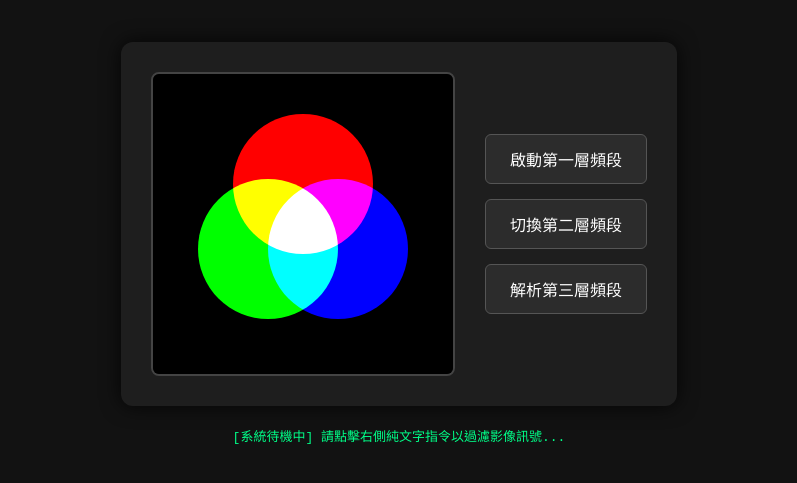
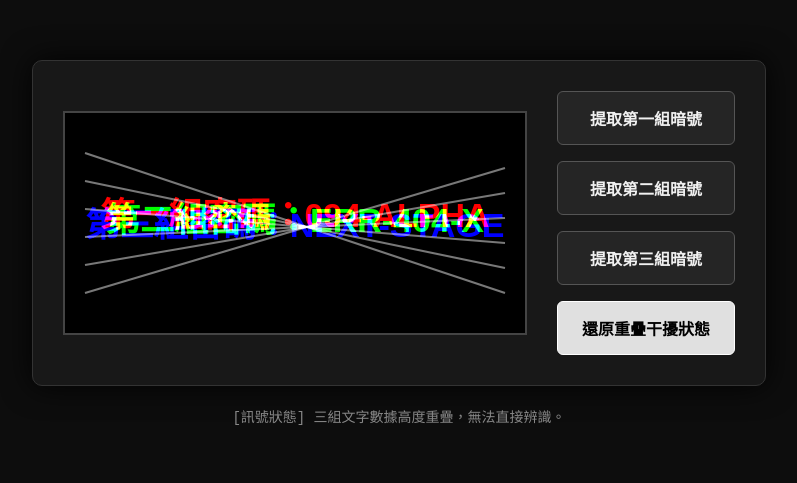
Before and after one commit to pancy0919-commits/mi-pn, a plain HTML site: page index.html in a window 1280 px wide. Shown: the part 157-640 px from the top of the page, without its empty margins (241-1038 px from the left). Drawn offline with Linux system fonts and the light colour scheme.

Commit message:
Update index.html

```diff
--- a/index.html
+++ b/index.html
@@ -2,12 +2,12 @@
 <html lang="zh-TW">
 <head>
 <meta charset="UTF-8">
-<title>機密訊號解析器</title>
+<title>三原色疊層訊號解析器</title>
 <style>
   body {
-    background-color: #121212;
+    background-color: #0d0d0d;
     color: #e0e0e0;
-    font-family: "Microsoft JhengHei", sans-serif;
+    font-family: "Microsoft JhengHei", monospace;
     display: flex;
     flex-direction: column;
     align-items: center;
@@ -15,113 +15,163 @@
     height: 100vh;
     margin: 0;
   }
-  .container {
+  .panel {
     display: flex;
     align-items: center;
     gap: 30px;
-    background: #1e1e1e;
+    background: #181818;
     padding: 30px;
-    border-radius: 12px;
-    box-shadow: 0 0 20px rgba(0,0,0,0.8);
+    border: 1px solid #333;
+    border-radius: 10px;
+    box-shadow: 0 0 30px rgba(0, 0, 0, 0.9);
   }
   canvas {
     border: 2px solid #444;
-    border-radius: 8px;
+    background-color: #000;
   }
   .controls {
     display: flex;
     flex-direction: column;
-    gap: 15px;
+    gap: 16px;
   }
   button {
-    background-color: #2c2c2c;
-    color: #ffffff;
+    background-color: #252525;
+    color: #f0f0f0;
     border: 1px solid #555;
-    padding: 12px 24px;
+    padding: 14px 24px;
     font-size: 16px;
+    font-weight: bold;
     border-radius: 6px;
     cursor: pointer;
-    transition: 0.2s;
+    transition: all 0.2s;
   }
   button:hover {
-    background-color: #444;
-    border-color: #888;
+    background-color: #3a3a3a;
+    border-color: #999;
   }
-  .status {
+  button.active {
+    background-color: #e0e0e0;
+    color: #000;
+    border-color: #fff;
+  }
+  .log {
     margin-top: 20px;
-    font-family: monospace;
-    color: #00ff88;
+    font-size: 14px;
+    color: #888;
   }
 </style>
 </head>
 <body>
 
-  <div class="container">
-    <!-- 動態生成的 RGB 圖片區塊 -->
-    <canvas id="signalImage" width="300" height="300"></canvas>
+  <div class="panel">
+    <!-- 真實三色文字重疊畫布 -->
+    <canvas id="secretCanvas" width="460" height="220"></canvas>
 
-    <!-- 旁邊的三個純文字按鈕（完全沒有 R、G、B 字樣） -->
+    <!-- 右側三個純文字按鍵（絕無 R/G/B 字樣） -->
     <div class="controls">
-      <button onclick="changeLayer(1)">啟動第一層頻段</button>
-      <button onclick="changeLayer(2)">切換第二層頻段</button>
-      <button onclick="changeLayer(3)">解析第三層頻段</button>
+      <button id="btn1" onclick="filterChannel('R')">提取第一組暗號</button>
+      <button id="btn2" onclick="filterChannel('G')">提取第二組暗號</button>
+      <button id="btn3" onclick="filterChannel('B')">提取第三組暗號</button>
+      <button id="btnAll" onclick="filterChannel('ALL')">還原重疊干擾狀態</button>
     </div>
   </div>
 
-  <div class="status" id="statusText">[系統待機中] 請點擊右側純文字指令以過濾影像訊號...</div>
+  <div class="log" id="statusLog">[訊號狀態] 三組文字數據高度重疊，無法直接辨識。</div>
 
 <script>
-  const canvas = document.getElementById('signalImage');
+  const canvas = document.getElementById('secretCanvas');
   const ctx = canvas.getContext('2d');
-  const statusText = document.getElementById('statusText');
+  const statusLog = document.getElementById('statusLog');
 
-  // 預設顯示三色交疊的神秘圖形
-  function drawDefault() {
-    ctx.fillStyle = '#000';
-    ctx.fillRect(0, 0, 300, 300);
-    ctx.globalCompositeOperation = 'screen';
+  // 這裡可以自由修改你要疊在一起的三串文字！
+  const textRed   = "第一組密碼：094-ALPHA";
+  const textGreen = "第二組密碼：ERR-404-X";
+  const textBlue  = "第三組密碼：NEXT-STAGE";
 
-    ctx.fillStyle = 'rgb(255, 0, 0)';
-    ctx.beginPath(); ctx.arc(150, 110, 70, 0, Math.PI * 2); ctx.fill();
+  // 建立一個離屏畫布，用來精準計算 R、G、B 三層疊加後的像素
+  const offCanvas = document.createElement('canvas');
+  offCanvas.width = canvas.width;
+  offCanvas.height = canvas.height;
+  const offCtx = offCanvas.getContext('2d');
 
-    ctx.fillStyle = 'rgb(0, 255, 0)';
-    ctx.beginPath(); ctx.arc(115, 175, 70, 0, Math.PI * 2); ctx.fill();
+  // 繪製三層完全重疊的 RGB 文字
+  function buildLayeredImage() {
+    offCtx.fillStyle = '#000000';
+    offCtx.fillRect(0, 0, offCanvas.width, offCanvas.height);
 
-    ctx.fillStyle = 'rgb(0, 0, 255)';
-    ctx.beginPath(); ctx.arc(185, 175, 70, 0, Math.PI * 2); ctx.fill();
+    // 使用 'lighter' 混合模式，讓紅+綠=黃、紅+藍=洋紅、三色重疊=純白，就像真實的光學濾鏡！
+    offCtx.globalCompositeOperation = 'lighter';
+    offCtx.font = 'bold 34px "Microsoft JhengHei", sans-serif';
+    offCtx.textAlign = 'center';
+    offCtx.textBaseline = 'middle';
 
-    ctx.globalCompositeOperation = 'source-over';
-  }
+    // 第一串文字（寫入紅色通道，位置微幅交錯增加干擾感）
+    offCtx.fillStyle = 'rgb(255, 0, 0)';
+    offCtx.fillText(textRed, 230, 105);
 
-  // 點擊按鈕切換不同通道與隱藏線索
-  function changeLayer(mode) {
-    ctx.fillStyle = '#000';
-    ctx.fillRect(0, 0, 300, 300);
-    ctx.font = 'bold 20px monospace';
-    ctx.textAlign = 'center';
+    // 第二串文字（寫入綠色通道，直接疊在上面）
+    offCtx.fillStyle = 'rgb(0, 255, 0)';
+    offCtx.fillText(textGreen, 230, 110);
 
-    if (mode === 1) {
-      ctx.fillStyle = 'rgb(255, 0, 0)';
-      ctx.beginPath(); ctx.arc(150, 150, 90, 0, Math.PI * 2); ctx.fill();
-      ctx.fillStyle = '#000';
-      ctx.fillText('線索代碼：094', 150, 158);
-      statusText.innerText = '[狀態更新] 第一層高頻訊號已隔離。';
-    } else if (mode === 2) {
-      ctx.fillStyle = 'rgb(0, 255, 0)';
-      ctx.beginPath(); ctx.arc(150, 150, 90, 0, Math.PI * 2); ctx.fill();
-      ctx.fillStyle = '#000';
-      ctx.fillText('線索代碼：ERR', 150, 158);
-      statusText.innerText = '[狀態更新] 第二層中頻訊號已隔離。';
-    } else if (mode === 3) {
-      ctx.fillStyle = 'rgb(0, 0, 255)';
-      ctx.beginPath(); ctx.arc(150, 150, 90, 0, Math.PI * 2); ctx.fill();
-      ctx.fillStyle = '#fff';
-      ctx.fillText('線索代碼：882', 150, 158);
-      statusText.innerText = '[狀態更新] 第三層低頻訊號已隔離。';
+    // 第三串文字（寫入藍色通道，直接疊在上面）
+    offCtx.fillStyle = 'rgb(0, 0, 255)';
+    offCtx.fillText(textBlue, 230, 115);
+
+    // 加上一些干擾雜訊線條，讓未過濾前更難用肉眼偷看
+    offCtx.strokeStyle = 'rgb(120, 120, 120)';
+    offCtx.lineWidth = 2;
+    for(let i = 0; i < 6; i++) {
+      offCtx.beginPath();
+      offCtx.moveTo(20, 40 + i * 28);
+      offCtx.lineTo(440, 180 - i * 25);
+      offCtx.stroke();
     }
   }
 
-  drawDefault();
+  // 真實像素通道過濾器
+  function filterChannel(channel) {
+    // 切換按鈕高亮狀態
+    document.querySelectorAll('button').forEach(b => b.classList.remove('active'));
+    if(channel === 'R') document.getElementById('btn1').classList.add('active');
+    if(channel === 'G') document.getElementById('btn2').classList.add('active');
+    if(channel === 'B') document.getElementById('btn3').classList.add('active');
+    if(channel === 'ALL') document.getElementById('btnAll').classList.add('active');
+
+    const imgData = offCtx.getImageData(0, 0, offCanvas.width, offCanvas.height);
+    const data = imgData.data;
+
+    for (let i = 0; i < data.length; i += 4) {
+      let r = data[i];
+      let g = data[i + 1];
+      let b = data[i + 2];
+
+      if (channel === 'R') {
+        // 只保留紅色通道並轉成高對比亮白字，徹底消除綠與藍的干擾
+        let val = r > 150 ? 255 : 0;
+        data[i] = val; data[i + 1] = val * 0.3; data[i + 2] = val * 0.3;
+      } else if (channel === 'G') {
+        // 只保留綠色通道
+        let val = g > 150 ? 255 : 0;
+        data[i] = val * 0.3; data[i + 1] = val; data[i + 2] = val * 0.3;
+      } else if (channel === 'B') {
+        // 只保留藍色通道
+        let val = b > 150 ? 255 : 0;
+        data[i] = val * 0.4; data[i + 1] = val * 0.6; data[i + 2] = val;
+      }
+    }
+
+    ctx.putImageData(imgData, 0, 0);
+
+    if (channel === 'ALL') {
+      statusLog.innerText = '[訊號狀態] 三組文字數據高度重疊，無法直接辨識。';
+    } else {
+      statusLog.innerText = '[解析成功] 已透過光學通道濾鏡分離出單層隱藏文字！';
+    }
+  }
+
+  // 初始化
+  buildLayeredImage();
+  filterChannel('ALL');
 </script>
 </body>
 </html>
```
